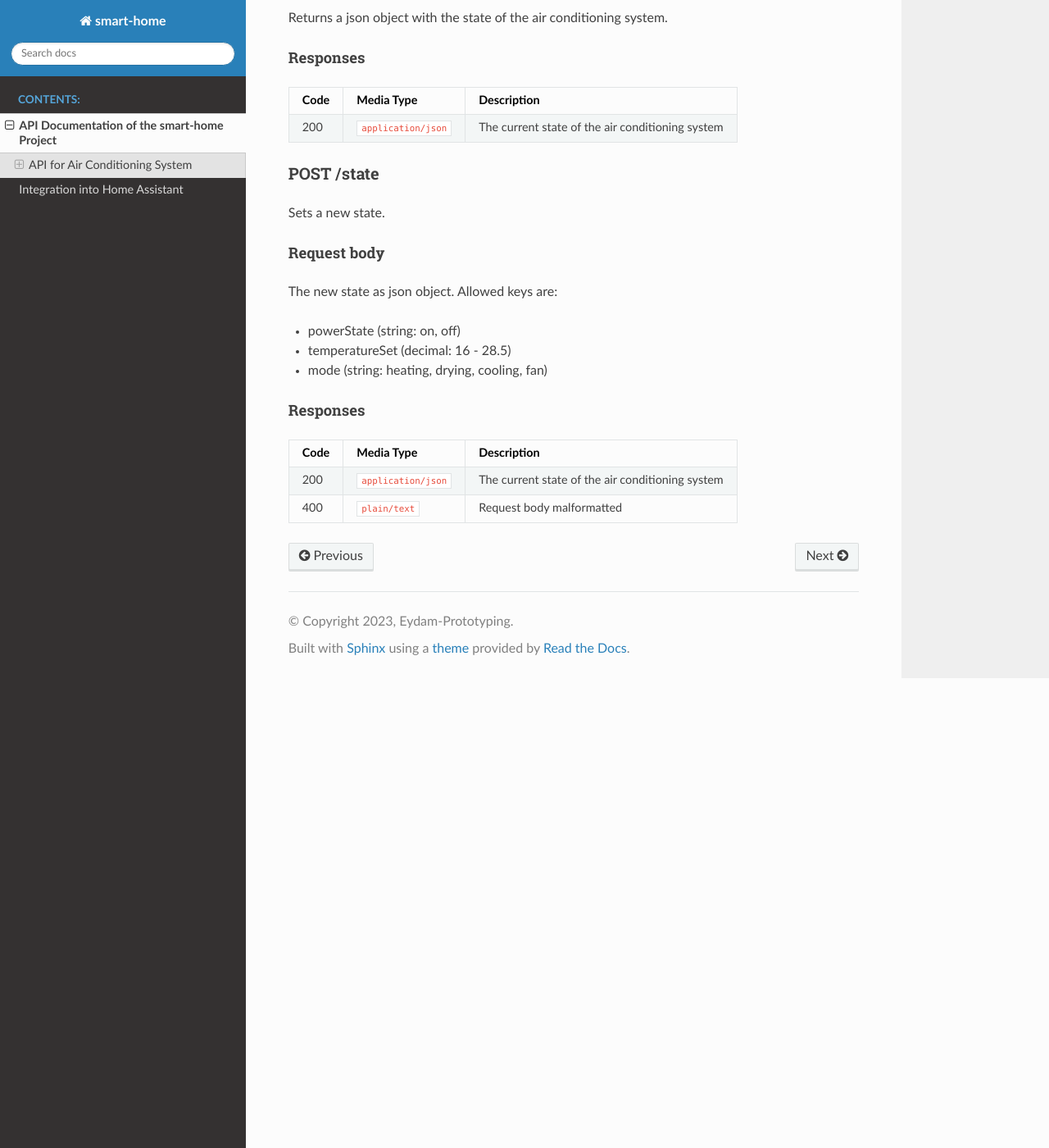
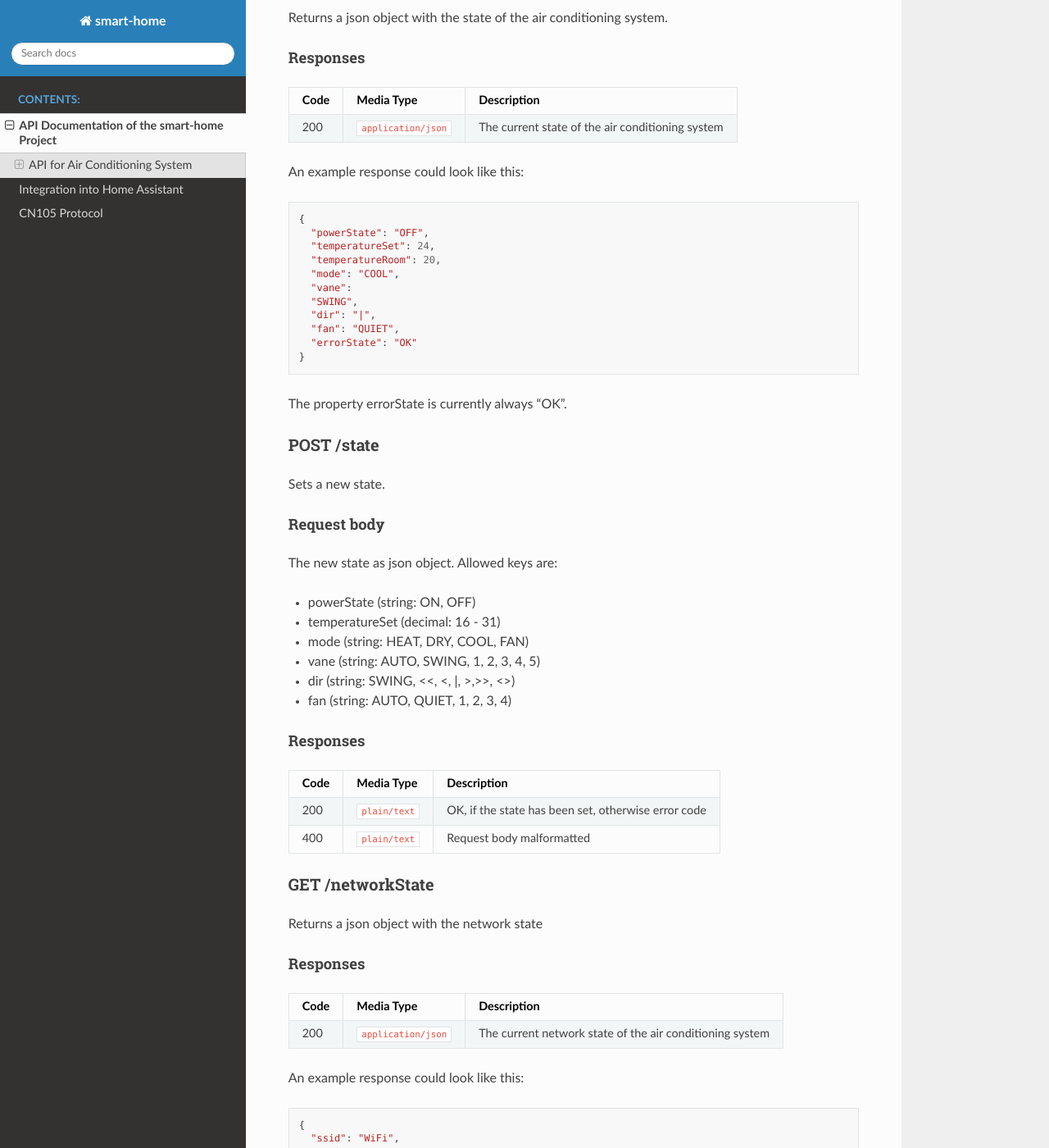
Before and after one commit to eydam-prototyping/smart-home, a Sphinx documentation site: the page built from docs/api.rst, in a window 1280 px wide and 1400 px high, scrolled down 927 px. Shown: the whole window at 82% size. Built offline with Sphinx 7.4.7 and the Read the Docs theme 2.0.0, drawn with Linux system fonts in a browser that asks for light colours; some of the changed text lies outside the part shown.

Commit message:
Doku angepasst

```diff
--- a/docs/api.rst
+++ b/docs/api.rst
@@ -40,6 +40,21 @@ Responses
 | 200   | ``application/json`` | The current state of the air conditioning system |
 +-------+----------------------+--------------------------------------------------+
 
+An example response could look like this::
+
+    {
+      "powerState": "OFF",
+      "temperatureSet": 24,
+      "temperatureRoom": 20,
+      "mode": "COOL",
+      "vane":
+      "SWING",
+      "dir": "|",
+      "fan": "QUIET",
+      "errorState": "OK"
+    }
+
+The property errorState is currently always "OK".
 
 POST /state
 -----------
@@ -49,16 +64,54 @@ Request body
 ^^^^^^^^^^^^
 The new state as json object. Allowed keys are:
 
-* powerState (string: on, off)
-* temperatureSet (decimal: 16 - 28.5)
-* mode (string: heating, drying, cooling, fan)
+* powerState (string: ON, OFF)
+* temperatureSet (decimal: 16 - 31)
+* mode (string: HEAT, DRY, COOL, FAN)
+* vane (string: AUTO, SWING, 1, 2, 3, 4, 5)
+* dir (string: SWING, \<\<, \<, \|, \>,\>\>, \<\>)
+* fan (string: AUTO, QUIET, 1, 2, 3, 4)
 
 Responses
 ^^^^^^^^^
-+-------+----------------------+--------------------------------------------------+
-| Code  | Media Type           | Description                                      |
-+=======+======================+==================================================+
-| 200   | ``application/json`` | The current state of the air conditioning system |
-+-------+----------------------+--------------------------------------------------+
-| 400   | ``plain/text``       | Request body malformatted                        |
-+-------+----------------------+--------------------------------------------------+
++------+----------------+-----------------------------------------------------+
+| Code | Media Type     | Description                                         |
++======+================+=====================================================+
+| 200  | ``plain/text`` | OK, if the state has been set, otherwise error code |
++------+----------------+-----------------------------------------------------+
+| 400  | ``plain/text`` | Request body malformatted                           |
++------+----------------+-----------------------------------------------------+
+
+GET /networkState
+-----------------
+Returns a json object with the network state
+
+
+Responses
+^^^^^^^^^
++------+----------------------+----------------------------------------------------------+
+| Code | Media Type           | Description                                              |
++======+======================+==========================================================+
+| 200  | ``application/json`` | The current network state of the air conditioning system |
++------+----------------------+----------------------------------------------------------+
+
+An example response could look like this::
+
+    {
+      "ssid": "WiFi",
+      "rssi": -85,
+      "mac": "XX:XX:XX:XX:XX:XX",
+      "hostname": "AC1",
+      "ip": "192.168.178.231",
+      "gateway": "192.168.178.1",
+      "netmask": "255.255.255.0",
+      "dns": "192.168.178.1"
+    }
+
+GET /reset
+-----------------
+Restarts the air conditioning controller.
+
+
+Responses
+^^^^^^^^^
+No Response will be send.
--- a/docs/index.rst
+++ b/docs/index.rst
@@ -12,6 +12,7 @@ Welcome to Eydam-Prototyping's smart-home documentation!
 
    api
    home_assistant
+   CN105_protocol
 
 Indices and tables
 ==================
```
Also changed, not shown: docs/CN105_protocol.rst (added, +150 -0 lines), 2 other files.
